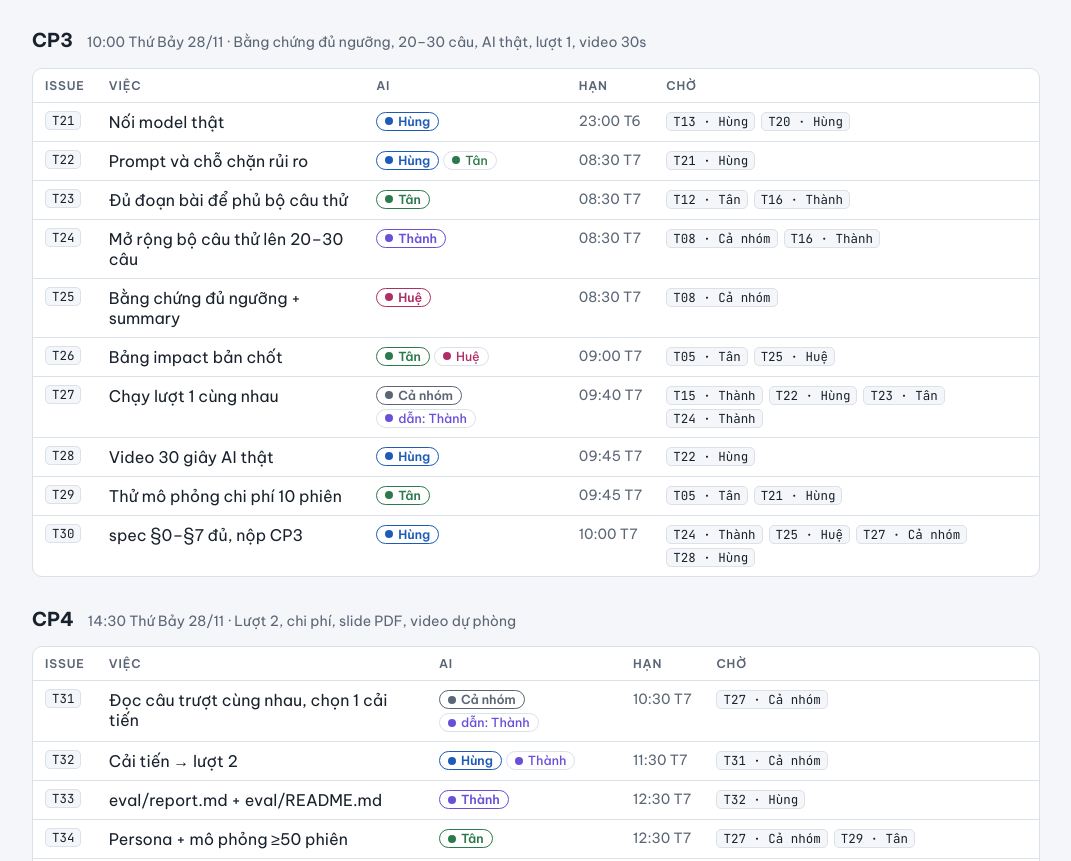
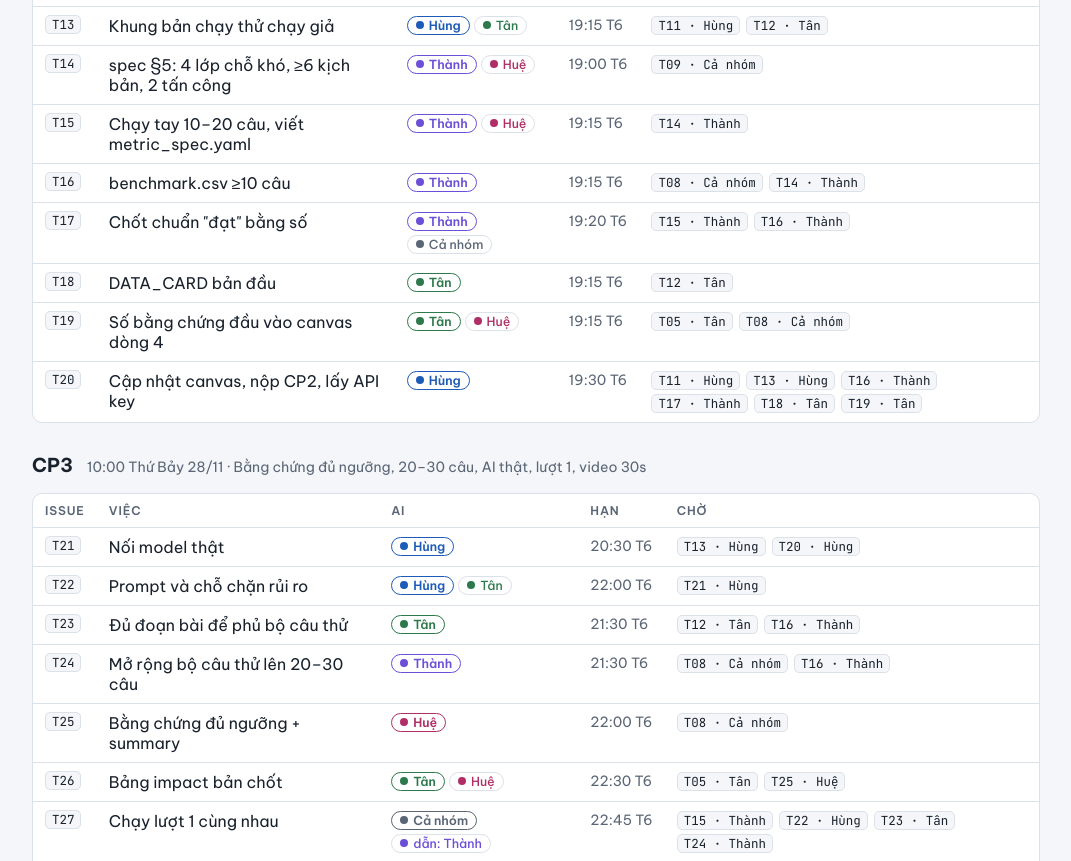
Before and after one commit to KumaMichio/K5-Day15-L3A-Probably-Functional, a plain HTML site: page plan/index.html in a window 1280 px wide. Shown: the part 1939-2800 px from the top of the page, without its empty margins (104-1175 px from the left). Drawn offline with Linux system fonts and the light colour scheme.

Commit message:
plan: dời hạn nội bộ, làm gần hết tối Thứ Sáu, nộp CP3 tối nay, CP4 trước 13:45
Co-Authored-By: Claude Opus 5.5 <noreply@anthropic.com>

```diff
--- a/plan/index.html
+++ b/plan/index.html
@@ -210,66 +210,66 @@ const TASKS = [
     out: "canvas.md · form CP2 · .env (không commit)", done: "Đã nộp, có 1 lời gọi model thật thành công", step: "2.5, 3.3" },
 
   // CP3
-  { id: "T21", dep: ["T13", "T20"], p: "cp3", owner: "hung", due: "23:00 T6", title: "Nối model thật",
+  { id: "T21", dep: ["T13", "T20"], p: "cp3", owner: "hung", due: "20:30 T6", title: "Nối model thật",
     body: "codebase/ai.py theo docs/connect-model.md. Key trong .env. Chọn model tầng Nhỏ (vd Gemini free tier hoặc Claude Haiku 5.5).",
     out: "codebase/ai.py", done: "python run.py eval --try báo \"Nối model được\", token > 0", step: "3.3" },
-  { id: "T22", dep: ["T21"], p: "cp3", owner: "hung", with: ["tan"], due: "08:30 T7", title: "Prompt và chỗ chặn rủi ro",
+  { id: "T22", dep: ["T21"], p: "cp3", owner: "hung", with: ["tan"], due: "22:00 T6", title: "Prompt và chỗ chặn rủi ro",
     body: "<ul><li>Không tìm được đoạn liên quan → trả \"không có trong bài\", không gọi model</li><li>Code kiểm mọi mã đoạn trong câu trả lời có thật</li><li>Câu hỏi là dữ liệu, không phải lệnh</li><li>Từ chối làm hộ bài, không đưa đáp án quiz</li></ul>",
     out: "codebase/agent.py · spec.md §4", done: "2 câu tấn công trong bộ câu thử bị chặn khi chạy tay", step: "3.3" },
-  { id: "T23", dep: ["T12", "T16"], p: "cp3", owner: "tan", due: "08:30 T7", title: "Đủ đoạn bài để phủ bộ câu thử",
+  { id: "T23", dep: ["T12", "T16"], p: "cp3", owner: "tan", due: "21:30 T6", title: "Đủ đoạn bài để phủ bộ câu thử",
     body: "Mỗi câu thử thuong / kho có đoạn bài tương ứng (hoặc cố ý không có, với câu \"không có trong bài\"). Cập nhật DATA_CARD.",
     out: "data/lessons/ · data/DATA_CARD.md", done: "Thành xác nhận bộ câu thử khớp dữ liệu", step: "2.4" },
-  { id: "T24", dep: ["T08", "T16"], p: "cp3", owner: "thanh", due: "08:30 T7", title: "Mở rộng bộ câu thử lên 20–30 câu",
+  { id: "T24", dep: ["T08", "T16"], p: "cp3", owner: "thanh", due: "21:30 T6", title: "Mở rộng bộ câu thử lên 20–30 câu",
     body: "≥5 kho, ≥2 tu_choi gồm 2 câu tấn công, ≥1/3 câu từ người dùng hoặc data thật. Chỉ thêm câu, không sửa expected cho khớp output.",
     out: "eval/benchmark.csv", done: "python run.py check sạch", step: "3.4" },
-  { id: "T25", dep: ["T08"], p: "cp3", owner: "hue", due: "08:30 T7", title: "Bằng chứng đủ ngưỡng + summary",
+  { id: "T25", dep: ["T08"], p: "cp3", owner: "hue", due: "22:00 T6", title: "Bằng chứng đủ ngưỡng + summary",
     body: "≥3 phỏng vấn ngoài nhóm (ghi \"x/n người\", không ghi %), ≥5 trích dẫn nguyên văn có nguồn. Kết luận giả thuyết đúng / sai / phải đổi. Cập nhật spec §1.",
     out: "evidence/summary.md · spec.md §1", done: "Đủ ngưỡng ≥1 nguồn + 5 trích dẫn", step: "1.2" },
-  { id: "T26", dep: ["T05", "T25"], p: "cp3", owner: "tan", with: ["hue"], due: "09:00 T7", title: "Bảng impact bản chốt",
+  { id: "T26", dep: ["T05", "T25"], p: "cp3", owner: "tan", with: ["hue"], due: "22:30 T6", title: "Bảng impact bản chốt",
     body: "Thay số (tự ước tính) bằng số từ phỏng vấn (mỗi lần mất bao lâu). Kiểm chéo data với phỏng vấn, giải thích chỗ lệch.",
     out: "spec.md §2", done: "Mỗi thừa số trong công thức impact có nguồn", step: "1.3" },
-  { id: "T27", dep: ["T15", "T22", "T23", "T24"], p: "cp3", owner: "all", lead: "thanh", due: "09:40 T7", title: "Chạy lượt 1 cùng nhau",
-    body: "Hùng chạy python run.py eval trên main mới nhất → Thành chấm cột pass theo metric_spec, Huệ chấm chéo → python run.py score eval/run-1.csv.",
+  { id: "T27", dep: ["T15", "T22", "T23", "T24"], p: "cp3", owner: "all", lead: "thanh", due: "22:45 T6", title: "Chạy lượt 1 cùng nhau",
+    body: "Gọi nhóm online. Hùng chạy python run.py eval trên main mới nhất → Thành chấm cột pass theo metric_spec, Huệ chấm chéo → python run.py score eval/run-1.csv.",
     out: "eval/run-1.csv · traces/run-1.jsonl", done: "score in ra % đạt, đã commit qua PR", step: "3.4" },
-  { id: "T28", dep: ["T22"], p: "cp3", owner: "hung", due: "09:45 T7", title: "Video 30 giây AI thật",
+  { id: "T28", dep: ["T22"], p: "cp3", owner: "hung", due: "23:00 T6", title: "Video 30 giây AI thật",
     body: "Thao tác thật, AI trả kết quả thật. YouTube \"Không công khai\" hoặc Drive \"Bất kỳ ai có đường liên kết\". Mở thử bằng cửa sổ ẩn danh.",
     out: "Link video", done: "Link mở được khi chưa đăng nhập", step: "3.4" },
-  { id: "T29", dep: ["T05", "T21"], p: "cp3", owner: "tan", due: "09:45 T7", title: "Thử mô phỏng chi phí 10 phiên",
+  { id: "T29", dep: ["T05", "T21"], p: "cp3", owner: "tan", due: "22:15 T6", title: "Thử mô phỏng chi phí 10 phiên",
     body: "Điền cost/personas.yaml bản nháp từ phân bố số lượt / học viên trong data. Chạy python run.py simulate --try.",
     out: "cost/personas.yaml", done: "simulate --try chạy không lỗi", step: "4.2" },
-  { id: "T30", dep: ["T24", "T25", "T27", "T28"], p: "cp3", owner: "hung", due: "10:00 T7", title: "spec §0–§7 đủ, nộp CP3",
+  { id: "T30", dep: ["T24", "T25", "T27", "T28"], p: "cp3", owner: "hung", due: "23:30 T6", title: "spec §0–§7 đủ, nộp CP3 ngay tối nay",
     body: "Nộp: link evidence/summary.md, bộ câu thử, video, kết quả lượt 1 (x/N) + run ID, link spec.md, phần chưa xong.",
     out: "Form CP3", done: "Đã nộp đúng hạn", step: "3.4" },
 
   // CP4
-  { id: "T31", dep: ["T27"], p: "cp4", owner: "all", lead: "thanh", due: "10:30 T7", title: "Đọc câu trượt cùng nhau, chọn 1 cải tiến",
-    body: "Gom câu trượt thành nhóm lỗi có tên. Chọn nhóm lỗi đau nhất với người dùng.", out: "Ghi chú cho eval/report.md", done: "Có 1 cải tiến được chọn, ghi lý do", step: "4.1" },
-  { id: "T32", dep: ["T31"], p: "cp4", owner: "hung", with: ["thanh"], due: "11:30 T7", title: "Cải tiến → lượt 2",
+  { id: "T31", dep: ["T27"], p: "cp4", owner: "all", lead: "thanh", due: "23:15 T6", title: "Đọc câu trượt cùng nhau, chọn 1 cải tiến",
+    body: "Gọi nhóm online ngay sau lượt 1. Gom câu trượt thành nhóm lỗi có tên. Chọn nhóm lỗi đau nhất với người dùng.", out: "Ghi chú cho eval/report.md", done: "Có 1 cải tiến được chọn, ghi lý do", step: "4.1" },
+  { id: "T32", dep: ["T31"], p: "cp4", owner: "hung", with: ["thanh"], due: "00:30 T7", title: "Cải tiến → lượt 2",
     body: "Sửa đúng nhóm lỗi đã chọn. Chạy lại trọn bộ câu thử → run-2.csv → Thành chấm → score. Ghi changelog spec §10.",
     out: "eval/run-2.csv · spec.md §10", done: "Có % lượt 1 → lượt 2", step: "4.1" },
-  { id: "T33", dep: ["T32"], p: "cp4", owner: "thanh", due: "12:30 T7", title: "eval/report.md + eval/README.md",
+  { id: "T33", dep: ["T32"], p: "cp4", owner: "thanh", due: "10:00 T7", title: "eval/report.md + eval/README.md",
     body: "Report: % lượt 1 và 2 so với chuẩn, ≥3 lỗi (input · output · vì sao sai), đã sửa gì, lỗi còn lại. README: hồ sơ một trang dataset → bộ câu thử → metric → bảng các lượt → lỗi chính.",
     out: "eval/report.md · eval/README.md", done: "Người ngoài nhóm đọc hiểu nhóm đo gì, ra số nào", step: "4.1" },
-  { id: "T34", dep: ["T27", "T29"], p: "cp4", owner: "tan", due: "12:30 T7", title: "Persona + mô phỏng ≥50 phiên",
+  { id: "T34", dep: ["T27", "T29"], p: "cp4", owner: "tan", due: "23:45 T6", title: "Persona + mô phỏng ≥50 phiên",
     body: "≥3 persona (dùng ít · vừa · nhiều) với số lần / tháng có nguồn. Giá ≥2 mức model từ bảng giá BTC. Chạy python run.py simulate ngay khi có lượt 1 (không chờ lượt 2), rồi chạy lại với --rate-from eval/run-2.csv khi T32 xong.",
     out: "cost/personas.yaml · cost/simulate-1.csv", done: "≥50 phiên, seed cố định, chạy thật", step: "4.2" },
-  { id: "T35", dep: ["T26", "T32", "T34"], p: "cp4", owner: "tan", due: "13:00 T7", title: "cost-estimate.md + spec §8",
+  { id: "T35", dep: ["T26", "T32", "T34"], p: "cp4", owner: "tan", due: "10:00 T7", title: "cost-estimate.md + spec §8",
     body: "Lấy lượt simulate chạy với tỉ lệ đạt lượt 2. Chi phí / task thành công (dùng tỉ lệ đạt lượt 2), 3 kịch bản thấp · cơ sở · cao, ≥2 mức model, giá có link + ngày xem, một dòng so với impact / người / tháng.",
     out: "cost/cost-estimate.md · spec.md §8", done: "Mọi số truy được về file mô phỏng", step: "4.2" },
-  { id: "T36", dep: ["T25", "T26", "T33", "T35"], p: "cp4", owner: "hue", with: ["all"], due: "13:45 T7", title: "Slide 8 trang → demo-slides.pdf",
+  { id: "T36", dep: ["T25", "T26", "T33", "T35"], p: "cp4", owner: "hue", with: ["all"], due: "12:00 T7", title: "Slide 8 trang → demo-slides.pdf",
     body: "Theo slides/outline.md. Mỗi trang ≥1 con số / trích dẫn có nguồn. Mỗi người gửi số phần mình trước 13:00.",
     out: "demo-slides.pdf (thư mục gốc)", done: "Có trang \"Đánh giá thế nào\" và \"Chi phí khi dùng thật\"", step: "5.1" },
-  { id: "T37", dep: ["T22"], p: "cp4", owner: "hue", due: "13:00 T7", title: "Người dùng thử 2–3 người (bonus +5)",
+  { id: "T37", dep: ["T22"], p: "cp4", owner: "hue", due: "11:30 T7", title: "Người dùng thử 2–3 người (bonus +5)",
     body: "5 nhịp theo guide 4.3. Ghi vai · việc giao · quan sát · trích nguyên văn · mức nghiêm trọng. Rút ≥1 thay đổi vào changelog.",
     out: "validation/log.md", done: "≥2 người ngoài nhóm có log đủ cột", step: "4.3" },
-  { id: "T38", dep: ["T32"], p: "cp4", owner: "hung", due: "14:00 T7", title: "spec §6, §9, §10 + README + video dự phòng",
+  { id: "T38", dep: ["T32"], p: "cp4", owner: "hung", due: "12:00 T7", title: "spec §6, §9, §10 + README + video dự phòng",
     body: "Bốn đường đi trải nghiệm, rủi ro & an toàn, changelog. README: bảng thật / giả, link video. Quay video demo dự phòng (1 trường hợp thường + 1 khó).",
     out: "spec.md · README.md · link video", done: "spec đủ §0–§10", step: "4.4" },
-  { id: "T39", dep: ["T36"], p: "cp4", owner: "all", due: "14:15 T7", title: "Go / iterate / stop + tập demo",
+  { id: "T39", dep: ["T36"], p: "cp4", owner: "all", due: "13:30 T7", title: "Go / iterate / stop + tập demo",
     body: "Mỗi người nói 1 phần. Ai cũng trả lời được: vì sao chọn hình dạng này · lỗi nguy hiểm nhất · chi phí / task thành công tính thế nào · phần mình làm là gì.",
     out: "—", done: "Tập trọn 1 lượt demo dưới 5 phút", step: "5.2" },
-  { id: "T40", dep: ["T33", "T35", "T36", "T38"], p: "cp4", owner: "hung", due: "14:30 T7", title: "Checklist 7 hạng mục, nộp CP4",
-    body: "Phòng demo, link repo, lượt 1 → lượt 2, chi phí / task thành công + tên model, demo-slides.pdf, link video dự phòng, phần chưa xong.",
+  { id: "T40", dep: ["T33", "T35", "T36", "T38"], p: "cp4", owner: "hung", due: "13:45 T7", title: "Checklist 7 hạng mục, nộp CP4",
+    body: "Nộp trước khi vào phòng 14:00 (hạn chính thức 14:30). Phòng demo, link repo, lượt 1 → lượt 2, chi phí / task thành công + tên model, demo-slides.pdf, link video dự phòng, phần chưa xong.",
     out: "Form CP4", done: "Đã nộp đúng hạn", step: "4.4" },
 
   // Final
@@ -457,6 +457,17 @@ function renderOverview() {
     <div class="full"><dt>Cách dùng trang này</dt><dd>Bấm tên mình ở hàng trên để xem việc của mình. Gửi link kèm <code>#hue</code>, <code>#tan</code>, <code>#thanh</code>, <code>#hung</code> để mở thẳng trang của từng người. Ô "xong" chỉ lưu trên trình duyệt của bạn.</dd></div>
   </div>`;
   const CRIT = ["T04", "T08", "T09", "T11", "T13", "T21", "T22", "T27", "T31", "T32", "T35", "T36", "T40"];
+  const schedule = `<div class="critical"><h3>Lịch của nhóm: xong gần hết tối Thứ Sáu</h3>
+    <p class="note">Hạn chính thức giữ nguyên (CP3 10:00, CP4 14:30). Đây là hạn nội bộ, sớm hơn để sáng Thứ Bảy chỉ còn viết báo cáo, slide và tập demo. Vào phòng 14:00 Thứ Bảy.</p>
+    <div class="tablewrap"><table><thead><tr><th>Khi nào</th><th>Xong cái gì</th></tr></thead><tbody>
+      <tr><td class="due">16:00–17:00 T6</td><td>CP1</td></tr>
+      <tr><td class="due">17:00–19:30 T6</td><td>Phỏng vấn, chốt lát cắt, sơ đồ, ≥10 câu thử, chuẩn "đạt", khung chạy giả → CP2</td></tr>
+      <tr><td class="due">19:30–22:00 T6</td><td>Nối model thật · chặn rủi ro · 20–30 câu thử · đủ đoạn bài · bằng chứng đủ ngưỡng</td></tr>
+      <tr><td class="due">22:00–23:30 T6</td><td>Lượt 1 · video 30 giây · bảng impact chốt · <b>nộp CP3 tối nay</b></td></tr>
+      <tr><td class="due">23:15 T6–00:30 T7</td><td>Đọc câu trượt · cải tiến · lượt 2 · mô phỏng 50 phiên (từ lượt 1)</td></tr>
+      <tr><td class="due">08:00–12:00 T7</td><td>Báo cáo đánh giá · chi phí · người dùng thử · slide · video dự phòng</td></tr>
+      <tr><td class="due">12:00–13:45 T7</td><td>Go / iterate / stop · tập demo · <b>nộp CP4 trước 13:45</b></td></tr>
+    </tbody></table></div></div>`;
   const critical = `<div class="critical"><h3>Đường găng</h3><p class="note">Chuỗi dài nhất: trễ ở đâu thì mọi việc sau đều trễ. Hùng giữ 5 mắt xích (T11, T13, T21, T22, T32), kẹt quá 20 phút thì báo cả nhóm.</p><div class="path">${CRIT.map(depChip).join('<span aria-hidden="true">→</span>')}</div></div>`;
   const legend = `<div class="legend"><span>Viền đậm = người chịu trách nhiệm chính</span><span>Chữ mờ = người hỗ trợ</span></div>`;
   const groups = PHASES.map(p => {
@@ -465,7 +476,7 @@ function renderOverview() {
     return `<section><div class="sechead"><h2>${p.name}</h2><span class="when">${p.when} · ${p.note}</span></div>
       <div class="tablewrap"><table><thead><tr><th>Issue</th><th>Việc</th><th>Ai</th><th>Hạn</th><th>Chờ</th></tr></thead><tbody>${rows}</tbody></table></div></section>`;
   }).join("");
-  return `<section>${intro}${critical}${legend}</section>` + groups;
+  return `<section>${intro}${schedule}${critical}${legend}</section>` + groups;
 }
 
 function card(t, key) {
```
